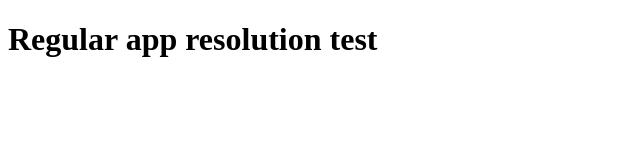
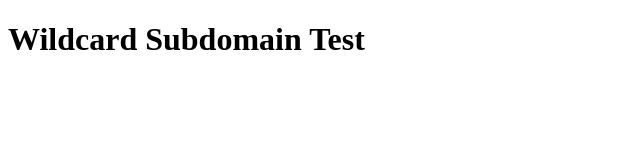
Before and after one commit to aws-aemilia/Wildcard-Subdomain-Canaries-DoNotTouch, a plain HTML site: page index.html in a window 1280 px wide. Shown: the whole page, without its empty margins (0-640 px from the left). Drawn offline with Linux system fonts and the light colour scheme.

Commit message:
Update index.html

```diff
--- a/index.html
+++ b/index.html
@@ -6,6 +6,6 @@
     <title>Wildcard Subdomain</title>
 </head>
 <body>
-    <h1>Regular app resolution test</h1>
+    <h1>Wildcard Subdomain Test</h1>
 </body>
 </html>
```
